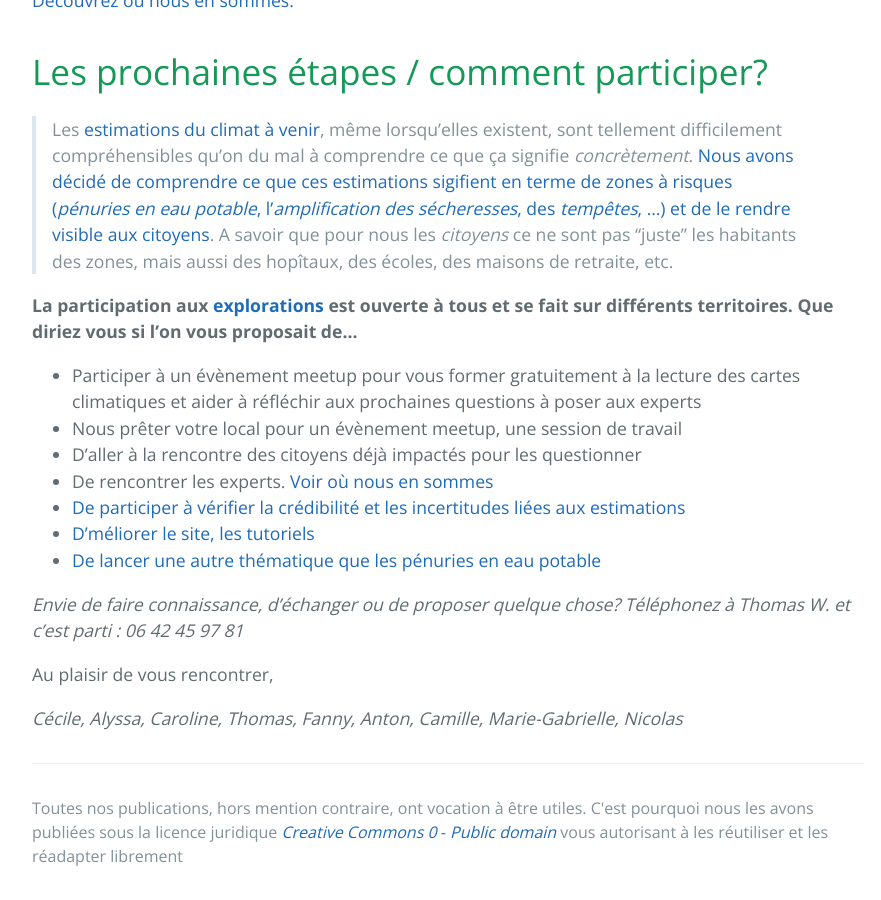
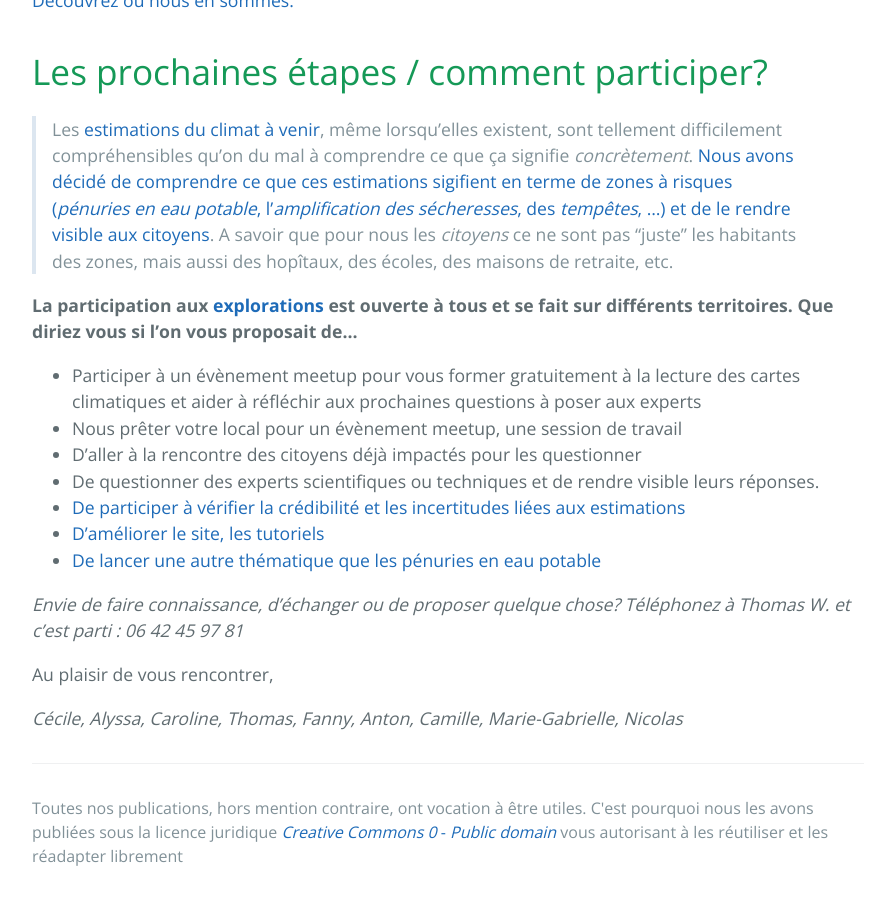
Before and after one commit to secheresses/Ancien-site, a Jekyll site: the page built from index.md, in a window 1280 px wide and 900 px high, scrolled down 674 px. Shown: the whole window, without its empty margins (192-1073 px from the left). Built offline with Jekyll 4.4.1, drawn with Linux system fonts in a browser that asks for light colours.

Commit message:
Correct hyperlink

```diff
--- a/index.md
+++ b/index.md
@@ -18,9 +18,9 @@ Le changement climatique amplifie les risques de pénuries en eau potable pour d
 * Participer à un évènement meetup pour vous former gratuitement à la lecture des cartes climatiques et aider à réfléchir aux prochaines questions à poser aux experts
 * Nous prêter votre local pour un évènement meetup, une session de travail
 * D'aller à la rencontre des citoyens déjà impactés pour les questionner
-* De rencontrer les experts. [Voir où nous en sommes](../risques-penurie-eau)
+* De questionner des experts scientifiques ou techniques et de rendre visible leurs réponses.
 * [De participer à vérifier la crédibilité et les incertitudes liées aux estimations](../donnees)
-* [D'méliorer le site, les tutoriels](https://github.com/anticiper)
+* [D'améliorer le site, les tutoriels](https://github.com/anticiper/anticiper.github.io)
 * [De lancer une autre thématique que les pénuries en eau potable](../methode)
 
 *Envie de faire connaissance, d'échanger ou de proposer quelque chose? Téléphonez à Thomas W. et c'est parti : 06 42 45 97 81*
```
